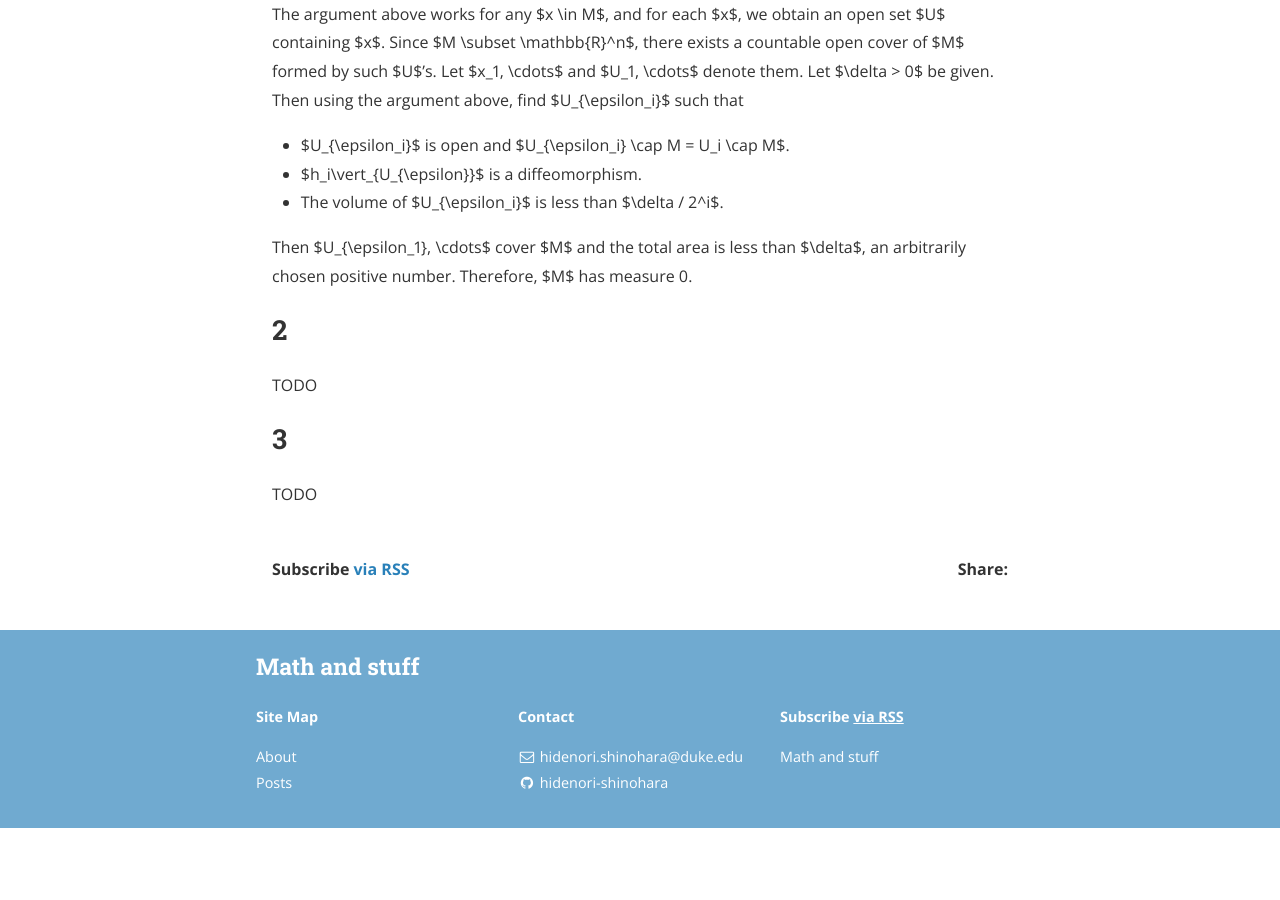
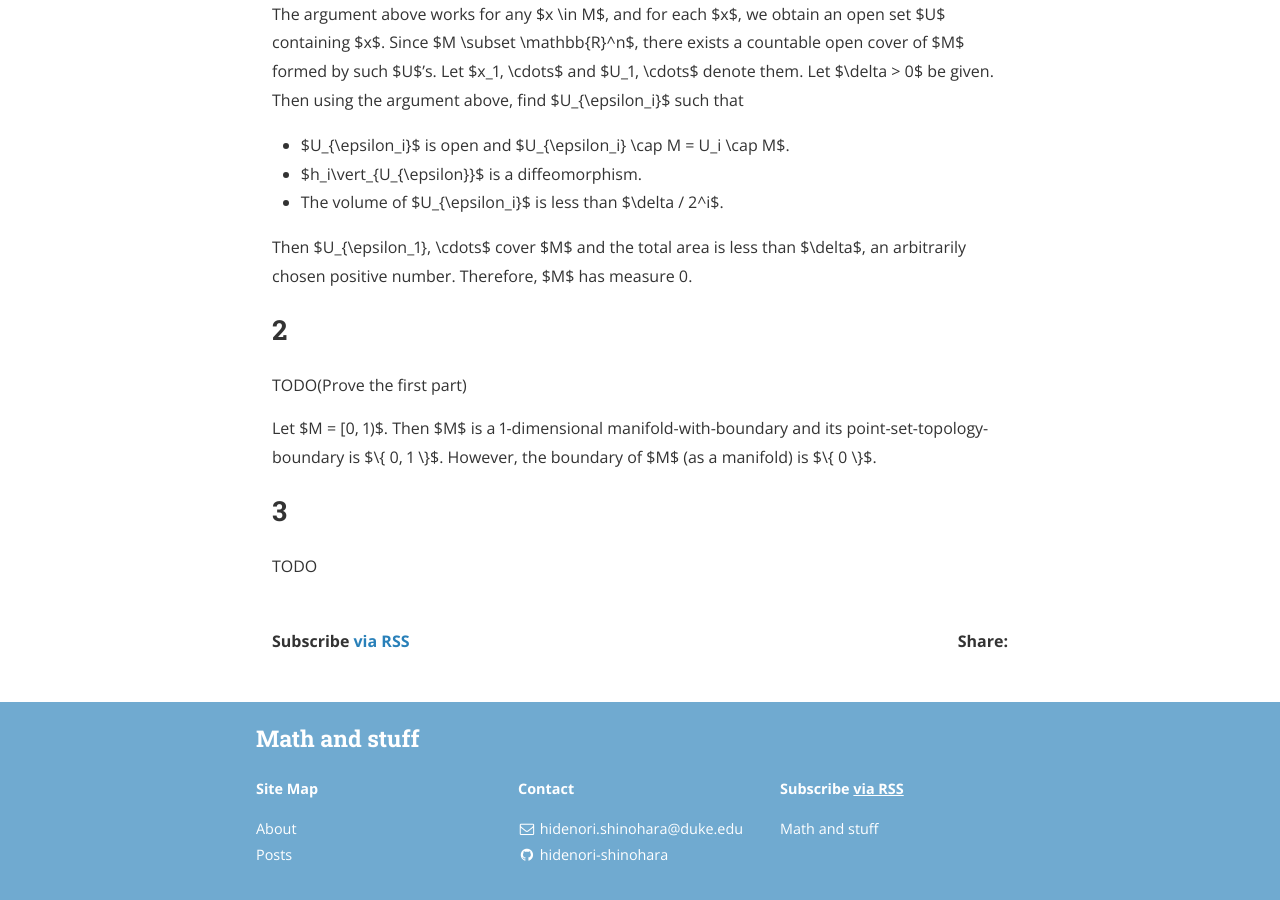
Before and after one commit to hidenori-shinohara/hidenori-shinohara.github.io, a Jekyll site: the page built from _posts/spivak/chapter5/2019-12-10-manifold-properties-ex-5-8.md, in a window 1280 px wide and 900 px high, scrolled down 1234 px. Built offline with Jekyll 4.4.1, drawn with Linux system fonts in a browser that asks for light colours; nearby versions of some CDN libraries; before the commit the page ends 2062 px from its top, so only the background shows below that.

Commit message:
Add a counter example to 5-8(b) [spivak]

```diff
--- a/_posts/spivak/chapter5/2019-12-10-manifold-properties-ex-5-8.md
+++ b/_posts/spivak/chapter5/2019-12-10-manifold-properties-ex-5-8.md
@@ -47,6 +47,12 @@ Then $U_{\epsilon_1}, \cdots$ cover $M$ and the total area is less than $\delta$
 Therefore, $M$ has measure 0.
 
 ## 2
-TODO
+
+TODO(Prove the first part)
+
+Let $M = [0, 1)$.
+Then $M$ is a 1-dimensional manifold-with-boundary and its point-set-topology-boundary is $\\{ 0, 1 \\}$.
+However, the boundary of $M$ (as a manifold) is $\\{ 0 \\}$.
+
 ## 3
 TODO
```
